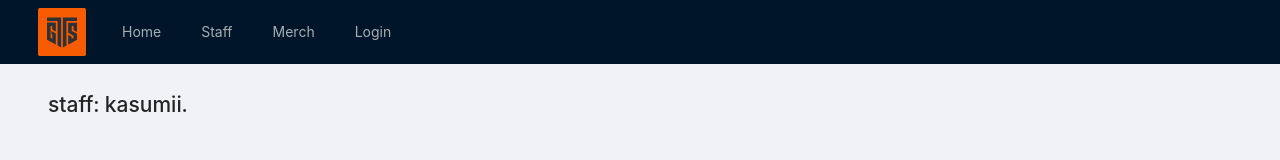
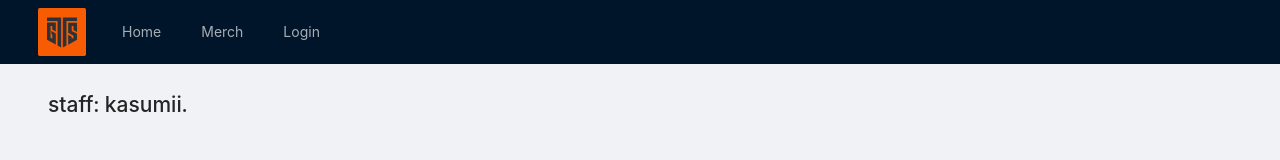
Before and after one commit to cory2067/gtsosu, a React app: page /staff in a window 1280 px wide. Shown: the top 160 px of the page. Built offline with nearby package versions, Linux system fonts and the light colour scheme; no server answers; the HTML template or start-up script is replaced by a standard one.

Commit message:
Hide that dumb main staff page

```diff
--- a/client/src/components/modules/Navbar.js
+++ b/client/src/components/modules/Navbar.js
@@ -22,9 +22,9 @@ class RootNavbar extends Component {
           <Menu.Item key="1">
             <Link to="/">Home</Link>
           </Menu.Item>
-          <Menu.Item key="2">
-            <Link to="/staff">Staff</Link>
-          </Menu.Item>
+          {/*<Menu.Item key="2">
+            <Link to="/staff">Staff</Link>*
+    </Menu.Item>*/}
           <Menu.Item key="3">Merch</Menu.Item>
           <Menu.Item key="4">
             <LoginButton {...this.props} />
```
